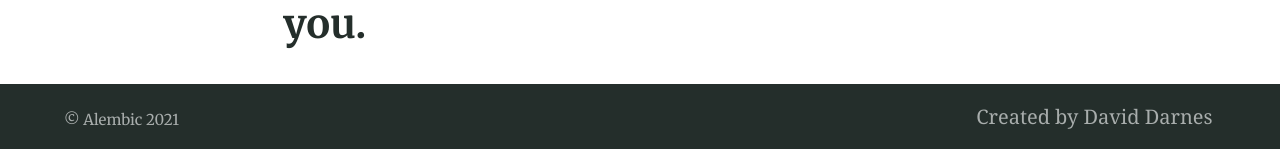
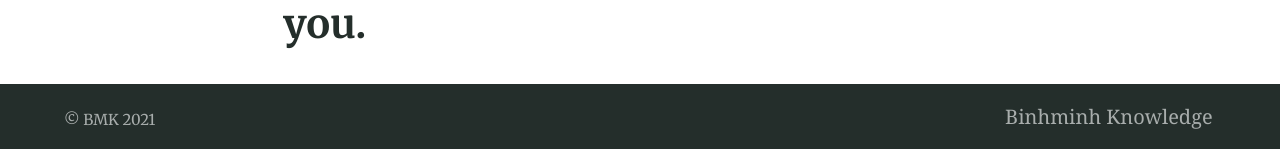
Before and after one commit to 8trien/1, a Jekyll site: the page built from index.md, in a window 1280 px wide and 900 px high, scrolled down 2853 px. Shown: the part 748-897 px from the top of the window. Built offline with Jekyll 4.4.1, drawn with Linux system fonts in a browser that asks for light colours.

Commit message:
Update _config.yml

```diff
--- a/_config.yml
+++ b/_config.yml
@@ -93,7 +93,7 @@
 # 7. Site settings
 encoding: utf-8 # Make sure the encoding is right
 lang: en-GB # Set the site language
-title: "Alembic" # Site name or title, also used in jekyll-seo-tag
+title: "BMK" # Site name or title, also used in jekyll-seo-tag
 logo: "/assets/logos/logo.svg" # Site logo, also used in jekyll-seo-tag
 description: "Alembic is a starting point for Jekyll projects. Rather than starting from scratch, this boilerplate is designed to get the ball rolling immediately" # Site description and default description, also used in jekyll-seo-tag
 url: "https://alembic.darn.es" # Site url, also used in jekyll-seo-tag
@@ -131,11 +131,11 @@
   url: /categories/
 - title: Search
   url: /search/
-- title: Fork Alembic
+- title: ABC
   url: https://github.com/daviddarnes/alembic
 
 navigation_footer:
-- title: Created by David Darnes
+- title: Binhminh Knowledge
   url: https://darn.es
 
 social_links: # Appears in sidebar. Set the urls then uncomment and comment out as desired
```
